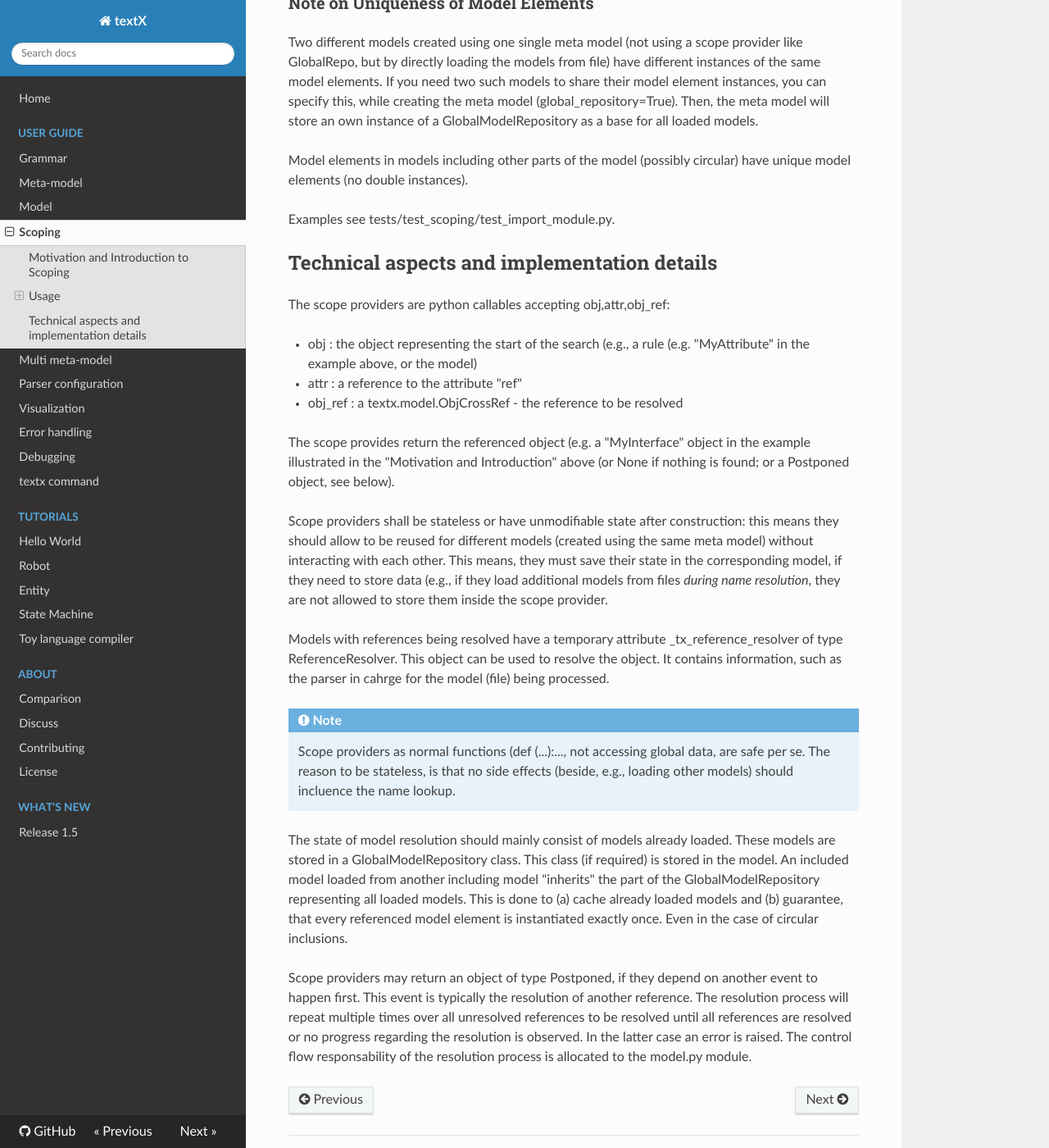
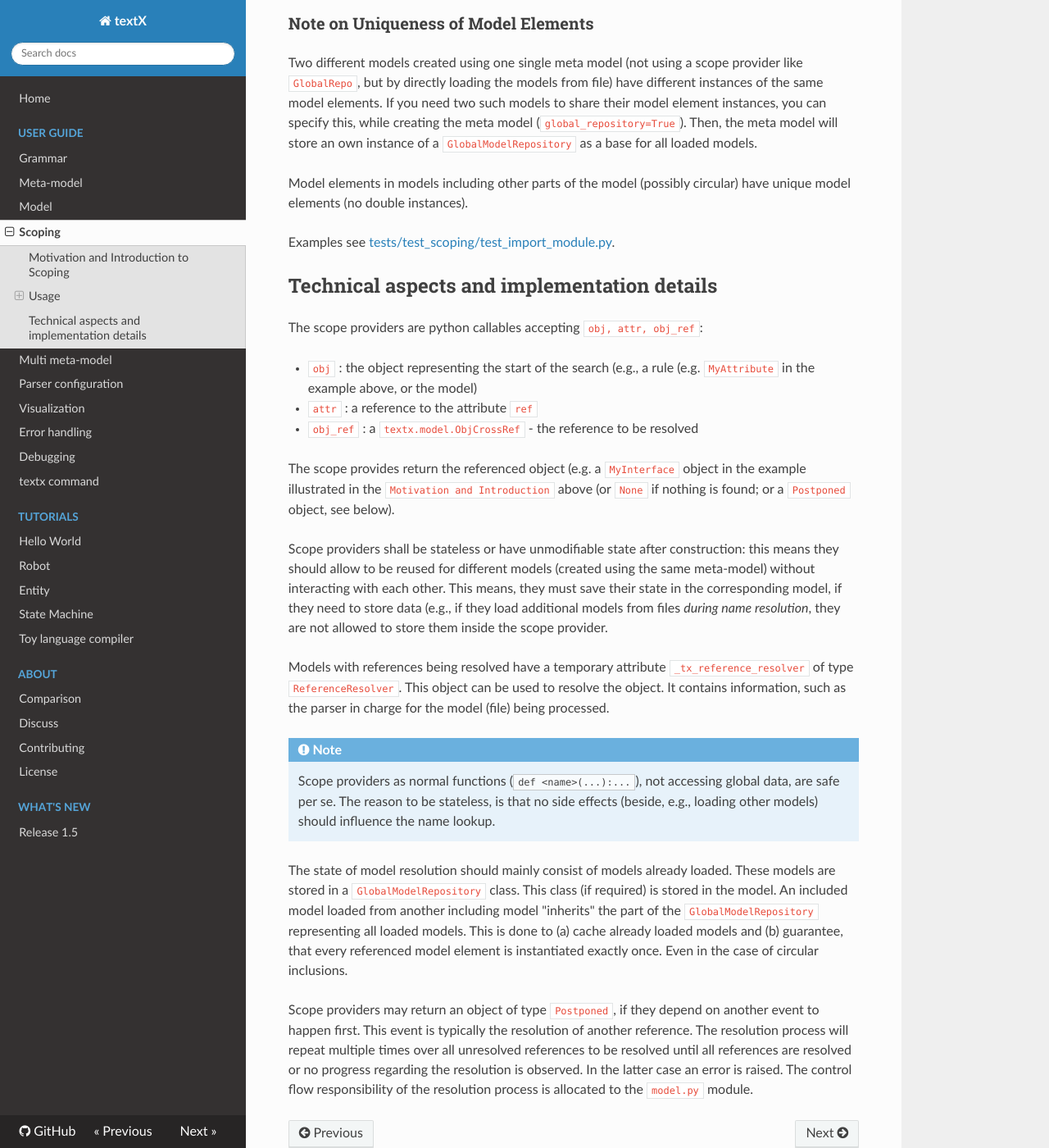
Before and after one commit to textX/textX, an MkDocs documentation site: the page built from docs/scoping.md, in a window 1280 px wide and 1400 px high, scrolled down 2263 px. Shown: the whole window at 82% size. Built offline with MkDocs 1.6.1, drawn with Linux system fonts in a browser that asks for light colours; nearby versions of some CDN libraries; old or Windows-style settings are respelled for this version of MkDocs; some of the changed text lies outside the part shown.

Commit message:
Cleaning up scoping docs. Styling and links.

```diff
--- a/docs/scoping.md
+++ b/docs/scoping.md
@@ -1,4 +1,5 @@
 # textX Scoping
+
 
 ## Motivation and Introduction to Scoping
 
@@ -56,116 +60,115 @@ Example (from tests/test_scoping/test_local_scope.py):
     })
 
 
-This example selects the fully qualified name provider
-as default provider ("\*.\*"). Moreover, for special attributes of
-a "Connection" a relative name lookup is specified: Here the "path" from the
-rule "Connection" containing the attribute of interest
-(e.g. "Connection.from_port") to the referenced element is specified
-(the slot contained in "from_inst.component.slots").
-Since this attribute is a list, the list is searched to find
-the referenced name.
+This example selects the fully qualified name provider as default provider
+(`"*.*"`). Moreover, for special attributes of a `Connection` a relative name
+lookup is specified: Here the `path` from the rule `Connection` containing the
+attribute of interest (e.g. `Connection.from_port`) to the referenced element is
+specified (the slot contained in `from_inst.component.slots`). Since this
+attribute is a list, the list is searched to find the referenced name.
 
 !!! note
-    Special rule selections (e.g., "Connection.from_port") are preferred
-    to wildcard selection (e.e, "\*.\*").
+    Special rule selections (e.g., `Connection.from_port`) are preferred
+    to wildcard selection (e.e, `"*.*"`).
+
 
 ### Scope Providers defined in Module "textx.scoping.providers"
 
 We provide some standard scope providers:
 
- * textx.scoping.providers.PlainName: This is the **default provider** of
+ * `textx.scoping.providers.PlainName`: This is the **default provider** of
    textX.
- * textx.scoping.providers.FQN: This is a **provider similar to Java or Xtext
+ * `textx.scoping.providers.FQN`: This is a **provider similar to Java or Xtext
    name loopup**.
-   Example: see tests/test_scoping/test_full_qualified_name.py.
- * textx.scoping.providers.ImportURI: This a provider which **allows to load
+   Example: see [tests/test_scoping/test_full_qualified_name.py](https://github.com/igordejanovic/textX/blob/master/tests/functional/test_scoping/test_full_qualified_name.py).
+ * `textx.scoping.providers.ImportURI`: This a provider which **allows to load
    additional modules** for lookup.
-   You need to define a rule with an attribute "importURI" as string (like in
+   You need to define a rule with an attribute `importURI` as string (like in
    Xtext). This string is then used to load other models. Moreover, you need
    to provide another scope provider to manage the concrete lookup, e.g., the
-   scope_provider_plain_names or the scope_provider_fully_qualified_names.
-   Model objects formed by the rules with an "importURI" attribute get an
-   additional attribute "_tx_loaded_models" which is a list of the loaded
+   `scope_provider_plain_names` or the `scope_provider_fully_qualified_names`.
+   Model objects formed by the rules with an `importURI` attribute get an
+   additional attribute `_tx_loaded_models` which is a list of the loaded
    models by this rule instance.
-   Example: see tests/test_scoping/test_import_module.py.
-    - FQNImportURI (decorated scope provider)
-    - PlainNameImportURI (decorated scope provider)
- * textx.scoping.providers.GlobalRepo: This is a provider where **you initially
+   Example: see [tests/test_scoping/test_import_module.py](https://github.com/igordejanovic/textX/blob/master/tests/functional/test_scoping/test_import_module.py).
+    - `FQNImportURI` (decorated scope provider)
+    - `PlainNameImportURI` (decorated scope provider)
+ * `textx.scoping.providers.GlobalRepo`: This is a provider where **you initially
    need to specifiy the model files to be loaded and used for lookup**. Like
-   for ImportURI you need to provide another scope provider for the constere
-   loopup.
-   Example: see tests/test_scoping/test_global_import_modules.py.
-    - textx.scoping.providers.FQNGlobalRepo (decorated scope provider)
-    - textx.scoping.providers.PlainNameGlobalRepo (decorated scope provider)
- * textx.scoping.providers.RelativeName: This is a scope provider to **resolve
+   for `ImportURI` you need to provide another scope provider for the concrete
+   lookup.
+   Example: see [tests/test_scoping/test_global_import_modules.py](https://github.com/igordejanovic/textX/blob/master/tests/functional/test_scoping/test_global_import_modules.py).
+    - `textx.scoping.providers.FQNGlobalRepo` (decorated scope provider)
+    - `textx.scoping.providers.PlainNameGlobalRepo` (decorated scope provider)
+ * `textx.scoping.providers.RelativeName`: This is a scope provider to **resolve
    relative lookups**: e.g., model-methods of a model-instance, defined by the
    class associated with the model-instance. Typically, another reference (the
    reference to the model-class of a model-instance) is used to determine the
    concrete referenced object (e.g. the model-method, owned by a model-class).
-   Example: see tests/test_scoping/test_local_scope.py.
- * textx.scoping.providers.ExtRelativeName: The same as RelativeName **allowing
+   Example: see [tests/test_scoping/test_local_scope.py](https://github.com/igordejanovic/textX/blob/master/tests/functional/test_scoping/test_local_scope.py).
+ * `textx.scoping.providers.ExtRelativeName`: The same as `RelativeName` **allowing
    to model inheritance or chained lookups**.
-   Example: see tests/test_scoping/test_local_scope.py.
+   Example: see [tests/test_scoping/test_local_scope.py](https://github.com/igordejanovic/textX/blob/master/tests/functional/test_scoping/test_local_scope.py).
 
 
 ### Note on Uniqueness of Model Elements
 
 Two different models created using one single meta model (not using a scope
-provider like GlobalRepo, but by directly loading the models from file) have
+provider like `GlobalRepo`, but by directly loading the models from file) have
 different instances of the same model elements. If you need two such models to
 share their model element instances, you can specify this, while creating the
-meta model (global_repository=True). Then, the meta model will store an own
-instance of a GlobalModelRepository as a base for all loaded models.
+meta model (`global_repository=True`). Then, the meta model will store an own
+instance of a `GlobalModelRepository` as a base for all loaded models.
 
-Model elements in models including other parts of the model (possibly
-circular) have unique model elements (no double instances).
+Model elements in models including other parts of the model (possibly circular)
+have unique model elements (no double instances).
 
-Examples see tests/test_scoping/test_import_module.py.
+Examples see [tests/test_scoping/test_import_module.py](https://github.com/igordejanovic/textX/blob/master/tests/functional/test_scoping/test_import_module.py).
+
 
 ## Technical aspects and implementation details
 
-The scope providers are python callables accepting obj,attr,obj_ref:
+The scope providers are python callables accepting `obj, attr, obj_ref`:
 
- * obj     : the object representing the start of the search (e.g., a rule
-             (e.g. "MyAttribute" in the example above, or the model)
- * attr    : a reference to the attribute "ref"
- * obj_ref : a textx.model.ObjCrossRef - the reference to be resolved
+ * `obj`     : the object representing the start of the search (e.g., a rule
+             (e.g. `MyAttribute` in the example above, or the model)
+ * `attr`    : a reference to the attribute `ref`
+ * `obj_ref` : a `textx.model.ObjCrossRef` - the reference to be resolved
 
-The scope provides return the referenced object (e.g. a "MyInterface" object
-in the example illustrated in the "Motivation and Introduction" above (or None
-if nothing is found; or a Postponed object, see below).
+The scope provides return the referenced object (e.g. a `MyInterface` object in
+the example illustrated in the `Motivation and Introduction` above (or `None` if
+nothing is found; or a `Postponed` object, see below).
 
 Scope providers shall be stateless or have unmodifiable state after
 construction: this means they should allow to be reused for different models
-(created using the same meta model) without interacting with each other.
-This means, they must save their state in the corresponding model, if they
-need to store data (e.g., if they load additional models from files *during
-name resolution*, they are not allowed to store them inside the scope
-provider.
+(created using the same meta-model) without interacting with each other. This
+means, they must save their state in the corresponding model, if they need to
+store data (e.g., if they load additional models from files *during name
+resolution*, they are not allowed to store them inside the scope provider.
 
 Models with references being resolved have a temporary attribute
-_tx_reference_resolver of type ReferenceResolver. This object can be used
-to resolve the object. It contains information, such as the parser in cahrge
-for the model (file) being processed.
+`_tx_reference_resolver` of type `ReferenceResolver`. This object can be used to
+resolve the object. It contains information, such as the parser in charge for
+the model (file) being processed.
 
 !!! note
-    Scope providers as normal functions (def <name>(...):..., not
+    Scope providers as normal functions (`def <name>(...):...`), not
     accessing global data, are safe per se. The reason to be stateless, is that
-    no side effects (beside, e.g., loading other models) should incluence the
+    no side effects (beside, e.g., loading other models) should influence the
     name lookup.
 
 The state of model resolution should mainly consist of models already loaded.
-These models are stored in a GlobalModelRepository class. This class (if
+These models are stored in a `GlobalModelRepository` class. This class (if
 required) is stored in the model. An included model loaded from another
-including model "inherits" the part of the GlobalModelRepository representing
+including model "inherits" the part of the `GlobalModelRepository` representing
 all loaded models. This is done to (a) cache already loaded models and (b)
 guarantee, that every referenced model element is instantiated exactly once.
 Even in the case of circular inclusions.
 
-Scope providers may return an object of type Postponed, if they depend on
-another event to happen first. This event is typically the resolution of
-another reference. The resolution process will repeat multiple times over
-all unresolved references to be resolved until all references are resolved or
-no progress regarding the resolution is observed. In the latter case an error
-is raised. The control flow responsability of the resolution process is
-allocated to the model.py module.
+Scope providers may return an object of type `Postponed`, if they depend on
+another event to happen first. This event is typically the resolution of another
+reference. The resolution process will repeat multiple times over all unresolved
+references to be resolved until all references are resolved or no progress
+regarding the resolution is observed. In the latter case an error is raised. The
+control flow responsibility of the resolution process is allocated to the
+`model.py` module.
```
Also changed, not shown: other parts of docs/scoping.md (+17 -14 lines).
